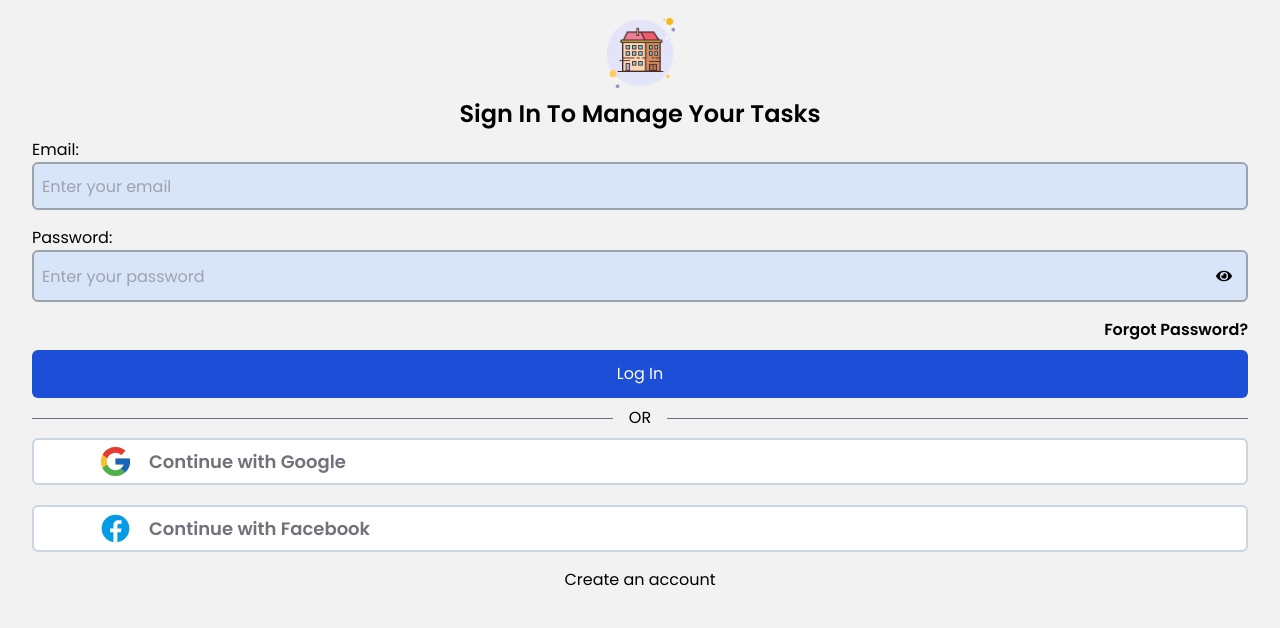
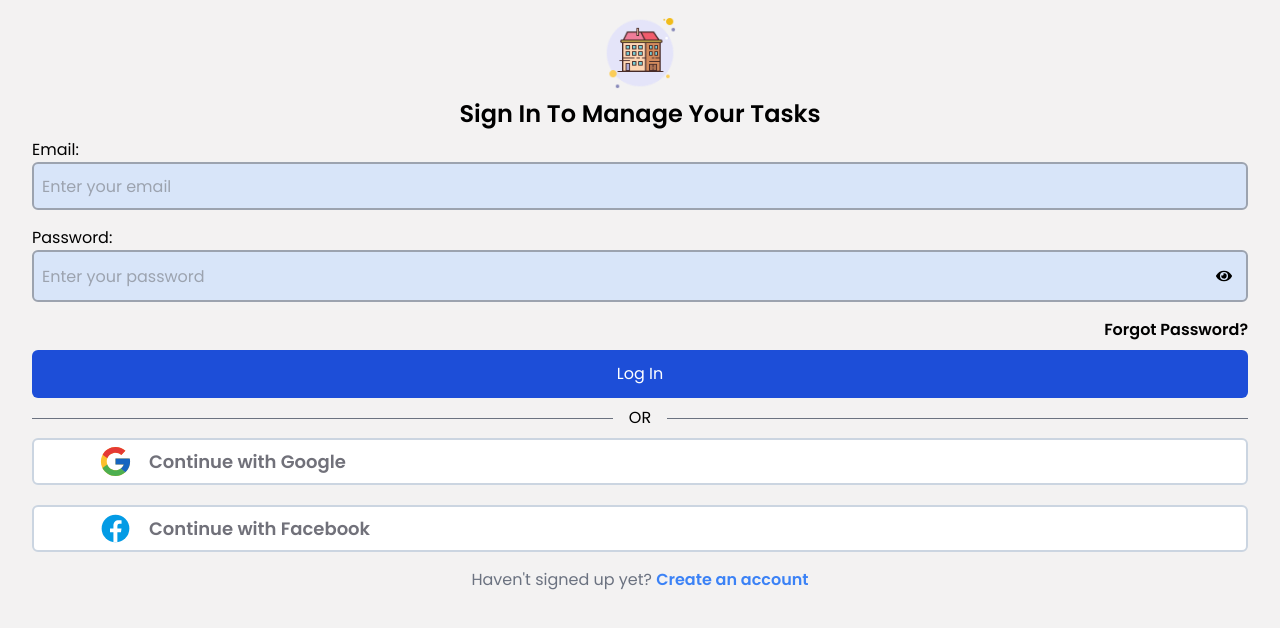
Before and after one commit to Wahaj-Ali-SK/hosuekeeping, a React (Vite) app: page / in a window 1280 px wide. Shown: the top 628 px of the page. Built offline with nearby package versions, Linux system fonts and the light colour scheme.

Commit message:
Update Signin.jsx

```diff
--- a/src/pages/Signin/Signin.jsx
+++ b/src/pages/Signin/Signin.jsx
@@ -72,9 +72,9 @@ const Signin = () => {
           </button>
         </div>
 
-        <Link to="/signup" className="text-center w-full mt-4">
-          Create an account
-        </Link>
+        <span className="text-center w-full mt-4 font-[400] text-gray-500">
+          Haven't signed up yet? <Link to="/signup" className="text-blue-500 font-[600]">Create an account</Link>
+        </span>
       </div>
     </div>
   );
```
